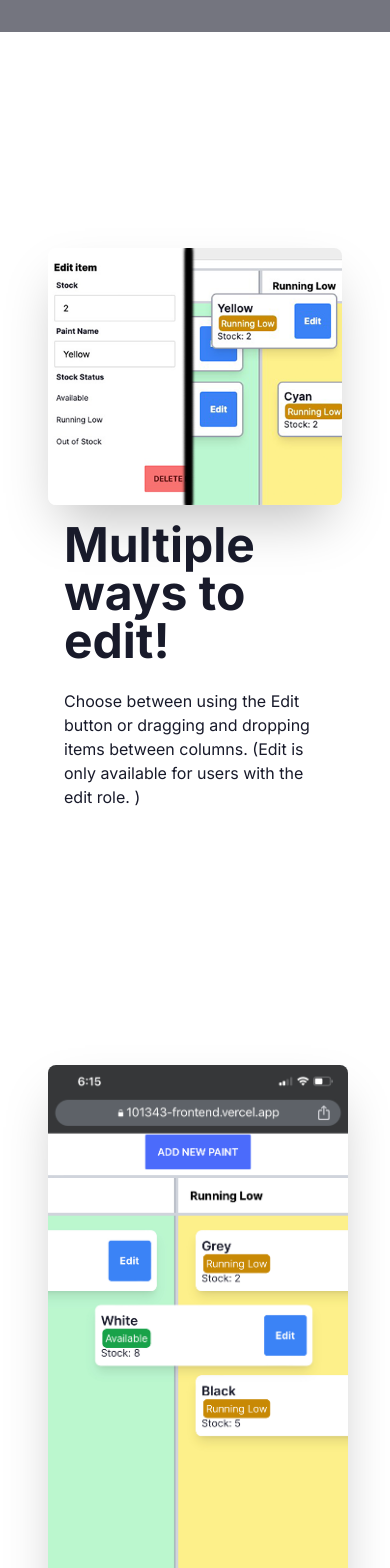
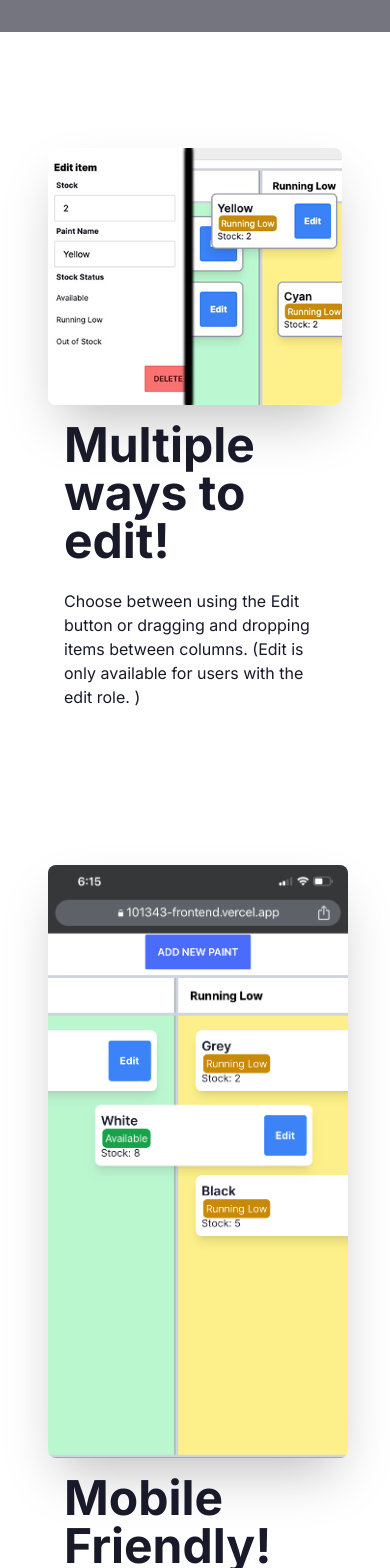
Before and after one commit to npham49/101343, a Next.js app in the folder packages/frontend/: page / in a window 390 px wide. Shown: the part 432-2000 px from the top of the page. Built offline with nearby package versions, Linux system fonts and the light colour scheme; no server answers.

Commit message:
fix: index hero overwriting the main hero

```diff
--- a/packages/frontend/pages/index.tsx
+++ b/packages/frontend/pages/index.tsx
@@ -62,7 +62,7 @@ export default function Home() {
           </div>
         </div>
       </div>
-      <div className="hero min-h-[400px] px-8 mt-[200px] md:mt-0">
+      <div className="hero min-h-[400px] px-8 mt-[100px] md:mt-0">
         <div className="hero-content flex-col lg:flex-row">
           <Image
             src="/editordrag.png"
@@ -83,7 +83,7 @@ export default function Home() {
           </div>
         </div>
       </div>
-      <div className="hero min-h-[400px] px-8 mt-[200px] md:mt-0">
+      <div className="hero min-h-[400px] px-8 mt-[100px] md:mt-0">
         <div className="hero-content flex-col lg:flex-row-reverse">
           <Image
             src="/mobile.jpg"
```
